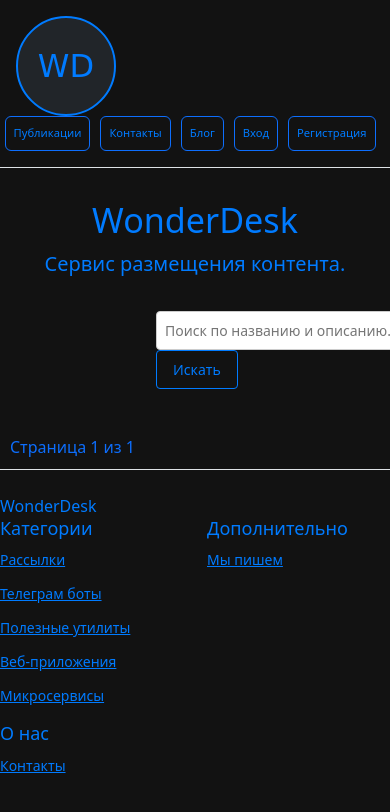
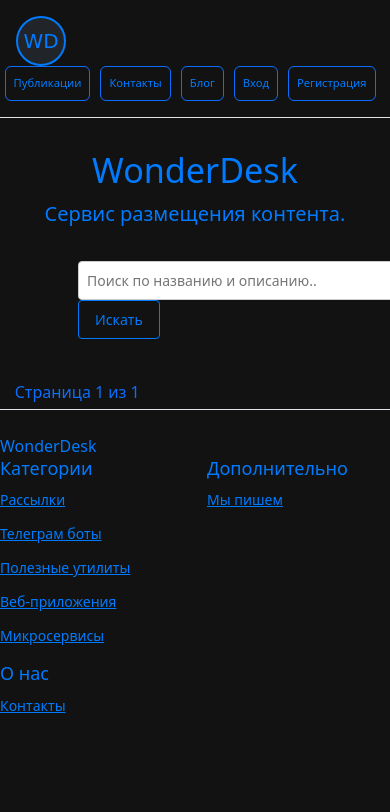
Before and after one commit to EugenyBaz/WonderDesk, a Django app: page / in a window 390 px wide; the page is wider, and only the part inside the window is pictured. Shown: the top 812 px of that part. Run offline with Django 5.2, Linux system fonts and the light colour scheme; data that the repository does not hold is empty; some libraries are stand-ins or nearby versions.

Commit message:
update style media
# Conflicts:
#	static/css/style.css

```diff
--- a/static/css/style.css
+++ b/static/css/style.css
@@ -184,3 +184,62 @@
     width: 100%; /* Убедитесь, что форма занимает всю доступную ширину */
     margin: 0 auto; /* Центровка формы */
 }
+
+html, body {
+    max-width: 100%;
+    overflow-x: hidden; /* убирает люфт */
+}
+
+/* ===== Адаптивность ===== */
+@media (max-width: 1200px) {
+    .container {
+        width: 95%;
+    }
+    .card {
+        width: 12rem;
+        height: auto;
+    }
+}
+
+@media (max-width: 768px) {
+    .container {
+        width: 95%;
+        padding: 5px;
+    }
+
+    .card {
+        width: 90%;
+        height: auto;
+        margin: 10px auto;
+    }
+
+    .logo {
+        width: 60px;
+        height: 60px;
+        font-size: 24px;
+    }
+
+    h6.card-title {
+        font-size: 0.9rem;
+    }
+
+    p.card-text {
+        font-size: 0.75rem;
+    }
+
+    form {
+        max-width: 100%;
+    }
+}
+
+@media (max-width: 480px) {
+    .logo {
+        width: 50px;
+        height: 50px;
+        font-size: 20px;
+    }
+
+    .card {
+        width: 95%;
+    }
+}
```
